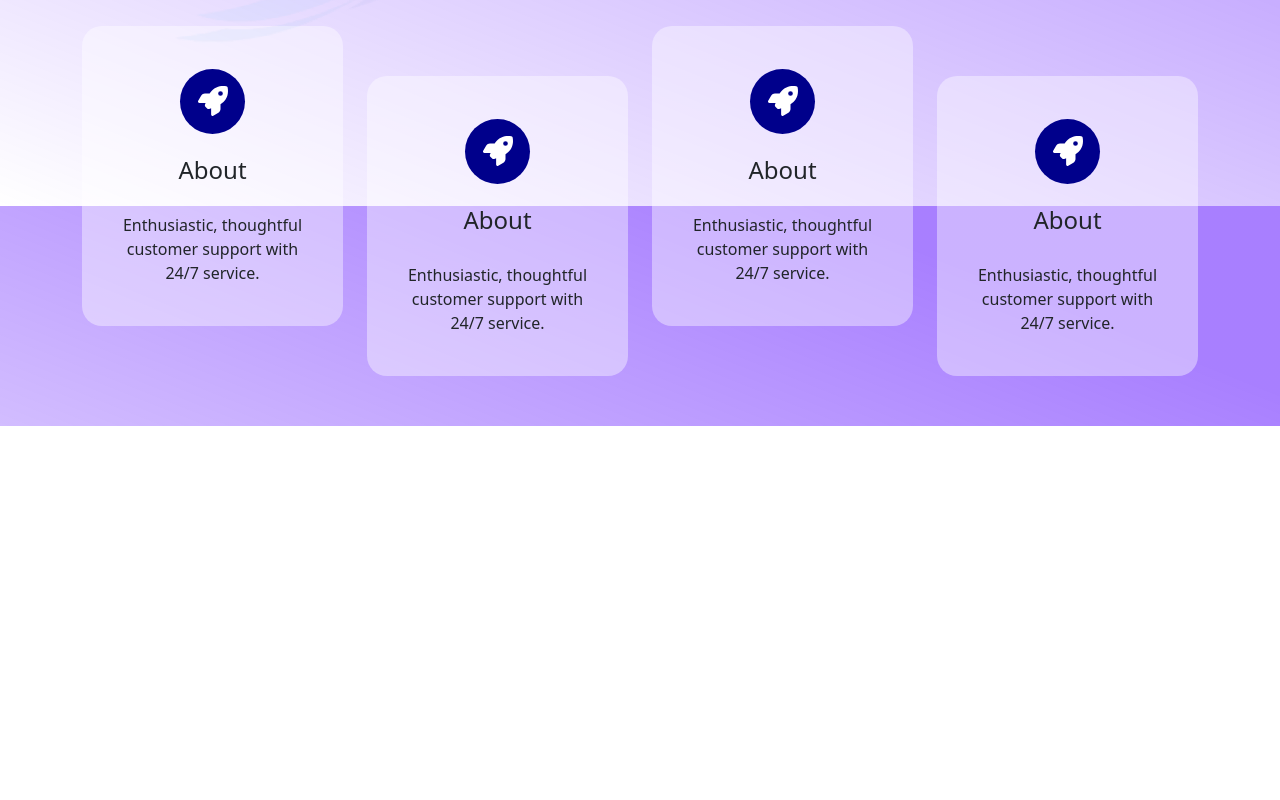
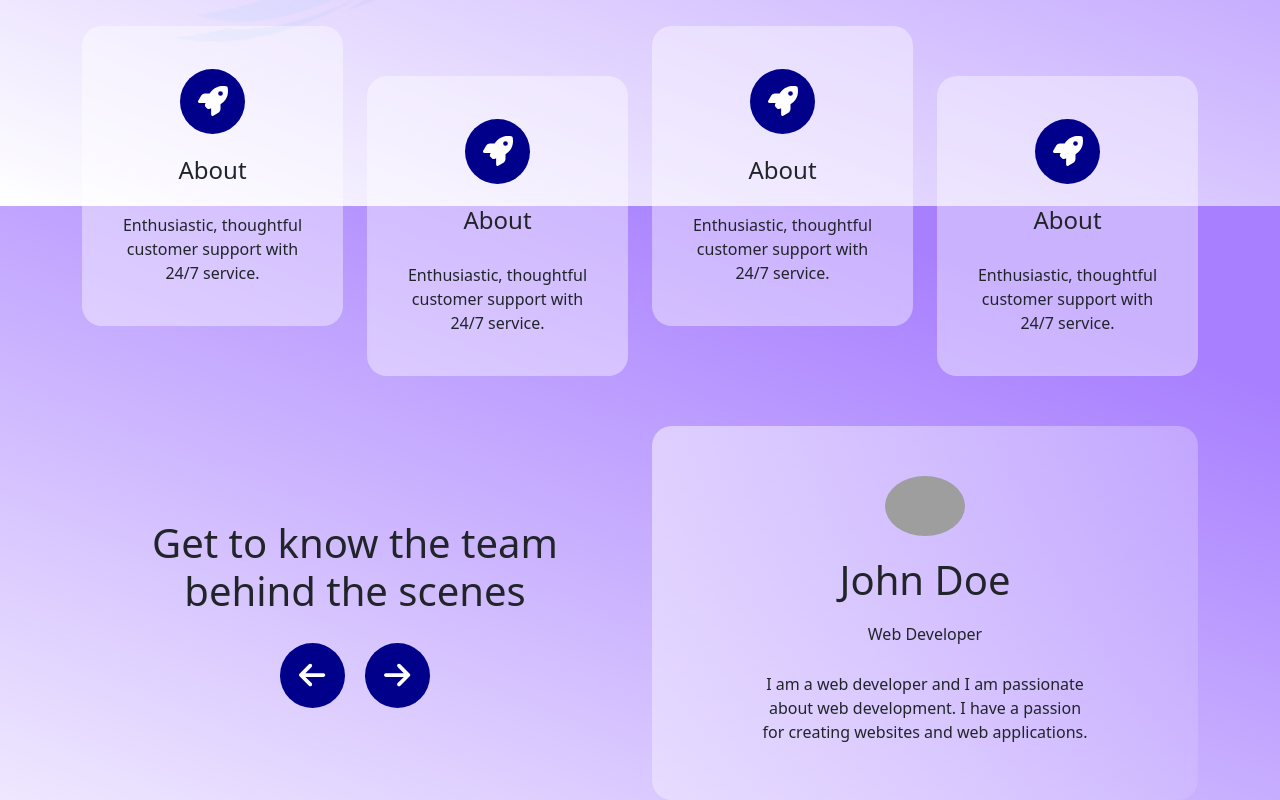
Before and after one commit to RAZDYP/Helick, a React (Create React App) app: page /about in a window 1280 px wide. Shown: the part 594-1394 px from the top of the page. Before the commit the page ends 1020 px from the top, so only its background shows below. Built offline with nearby package versions, Linux system fonts and the light colour scheme; grey boxes are pictures that could not be loaded.

Commit message:
feat: added team info in about page
Co-authored-by: rajdeeprajdeep03@gmail.com <rajdeeprajdeep03@gmail.com>

```diff
--- /dev/null
+++ b/src/components/Cards/SlideCard.jsx
@@ -0,0 +1,28 @@
+import React from "react";
+import "./slidecard.css";
+
+import profile from "../../images/profile.jpg";
+
+export default function SlideCard() {
+    return (
+        <div className="slidecard">
+            <div className="slidecard-image">
+                <img className="slidecard-image--profile" src={profile} alt=""/>
+            </div>
+            <div className="slidecard-info">
+                <div className="slidecard-info--name">
+                    <h1>John Doe</h1>
+                </div>
+                <div className="slidecard-info--title">
+                    <p>Web Developer</p>
+                </div>
+                <div className="slidecard-info--description">
+                    <p>
+                        I am a web developer and I am passionate about web development.
+                        I have a passion for creating websites and web applications.
+                    </p>
+                </div>
+            </div>
+        </div>
+    )
+}
--- /dev/null
+++ b/src/components/Cards/slidecard.css
@@ -0,0 +1,41 @@
+.slidecard {
+    display: flex;
+    flex-direction: column;
+    justify-content: center;
+    align-items: center;
+    width: 100%;
+    height: 100%;
+    row-gap: 20px;
+    /* background: rgba(255, 255, 255, 0.4); */
+    background: linear-gradient(135deg, rgba(255, 255, 255, 0.5) 0%, rgba(255, 255, 255, 0.3) 50%, rgba(255, 255, 255, 0.1) 100%);
+    /* background-color: aliceblue; */
+    border-radius: 20px;
+    padding-top: 50px;
+    padding-bottom: 40px;
+}
+
+.slidecard-image {
+    display: flex;
+    flex-direction: column;
+    justify-content: center;
+    align-items: center;
+}
+
+.slidecard-image--profile {
+    border-radius: 50%;
+    width: 20%;
+}
+
+.slidecard-info {
+    display: flex;
+    flex-direction: column;
+    justify-content: center;
+    align-items: center;
+    width: 100%;
+    row-gap: 10px;
+}
+
+.slidecard-info--description {
+    width: 60%;
+    text-align: center;
+}
--- /dev/null
+++ b/src/components/Info/SlideInfo.jsx
@@ -0,0 +1,23 @@
+import React from "react"
+import "./slideinfo.css"
+
+import { FontAwesomeIcon } from '@fortawesome/react-fontawesome'
+import { faArrowRight, faArrowLeft } from '@fortawesome/free-solid-svg-icons'
+
+export default function SlideShow() {
+    return (
+        <div className="slideshow-info">
+            <div className="slideshow-info--title">
+                <h1>Get to know the team behind the scenes</h1>
+            </div>
+            <div className="slideshow-info--buttons">
+                <div className="slideshow-info--buttons--arrow">
+                    <FontAwesomeIcon className="faArrowLeft" icon={faArrowLeft} />
+                </div>
+                <div className="slideshow-info--buttons--arrow">
+                    <FontAwesomeIcon className="faArrowRight" icon={faArrowRight} />
+                </div>
+            </div>
+        </div>
+    )
+}
--- /dev/null
+++ b/src/components/Info/slideinfo.css
@@ -0,0 +1,36 @@
+.slideshow-info {
+    display: flex;
+    flex-direction: column;
+    justify-content: center;
+    align-items: center;
+    width: 100%;
+    height: 100%;
+}
+
+.slideshow-info--title {
+    width: 80%;
+    text-align: center;
+    margin-bottom: 20px;
+    font-size: 20px;
+}
+
+.slideshow-info--buttons {
+    display: flex;
+    flex-direction: row;
+    justify-content: center;
+    align-items: center;
+    width: 100%;
+    column-gap: 20px;
+}
+
+.slideshow-info--buttons--arrow {
+    display: flex;
+    justify-content: center;
+    align-items: center;
+    width: 65px;
+    height: 65px;
+    background-color: darkblue;
+    border-radius: 50%;
+    color: #FFFFFF;
+    font-size: 30px;
+}
--- a/src/sections/About/About.js
+++ b/src/sections/About/About.js
@@ -5,6 +5,8 @@ import { Row, Col, Container } from "react-bootstrap"
 import {ReactComponent as Monitor} from "../../images/monitor.svg";
 
 import AboutCard from "../../components/Cards/AboutCard";
+import SlideInfo from "../../components/Info/SlideInfo";
+import SlideCard from "../../components/Cards/SlideCard";
 
 export default function About() {
     return (
@@ -14,9 +16,13 @@ export default function About() {
             </Row>
             <Row>
                 <Col lg={true}><AboutCard /></Col>
-                <Col lg={true} style={{marginTop: "50px"}}><AboutCard /></Col>
+                <Col lg={true} className="card-about"><AboutCard /></Col>
                 <Col lg={true}><AboutCard /></Col>
-                <Col lg={true} style={{marginTop: "50px"}}><AboutCard /></Col>
+                <Col lg={true} className="card-about"><AboutCard /></Col>
+            </Row>
+            <Row>
+                <Col lg={true}><SlideInfo /></Col>
+                <Col lg={true}><SlideCard /></Col>
             </Row>
         </Container>
     )
--- a/src/sections/About/about.css
+++ b/src/sections/About/about.css
@@ -8,3 +8,13 @@
     width: 70%;
     height: 70%;
 }
+
+.card-about {
+    margin-top: 50px;
+}
+
+@media screen and (max-width: 992px) {
+    .card-about {
+        margin-top: 0px;
+    }
+}
```
